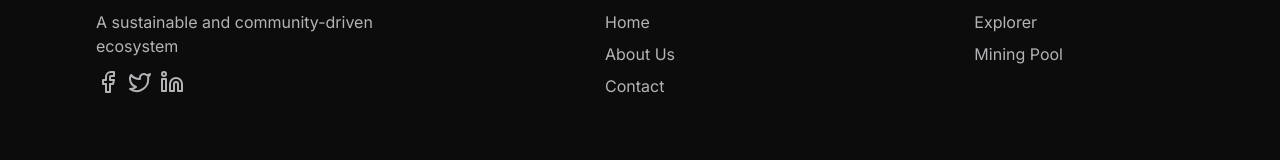
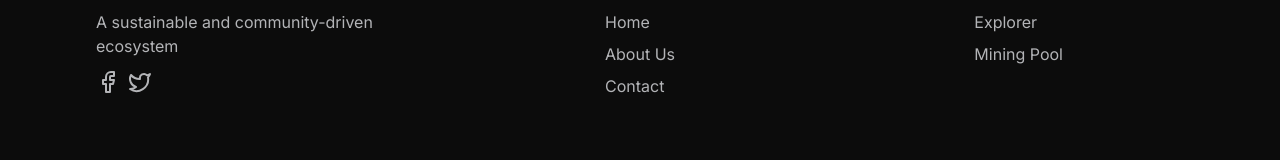
Before and after one commit to Nemo-Nullis/Website, a React (Vite) app: page /coin/1 in a window 1280 px wide. Shown: the part 778-938 px from the top of the page. Built offline with nearby package versions, Linux system fonts and the light colour scheme; no server answers; a web font is replaced by a local one; what ldrs would draw is missing.

Commit message:
Update data.jsx

```diff
--- a/src/data/data.jsx
+++ b/src/data/data.jsx
@@ -41,10 +41,6 @@ export const SocialLinks = [
   {
     icon: <Twitter/>,
     url: "https://x.com/Nullionchain",
-  },
-  {
-    icon: <Linkedin/>,
-    url: "/",
   },
 ];
 
```
